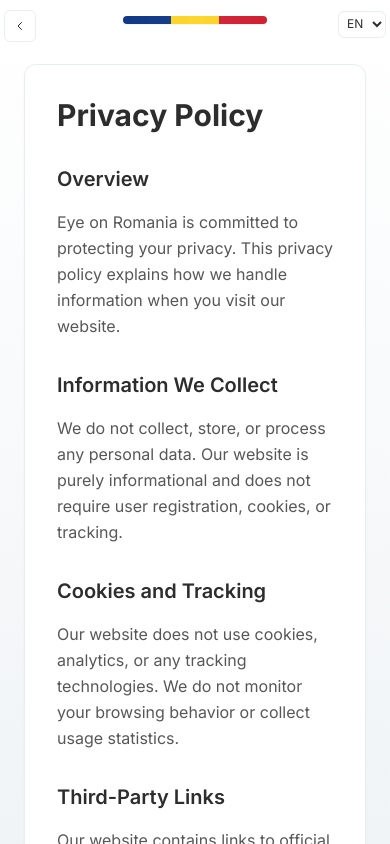
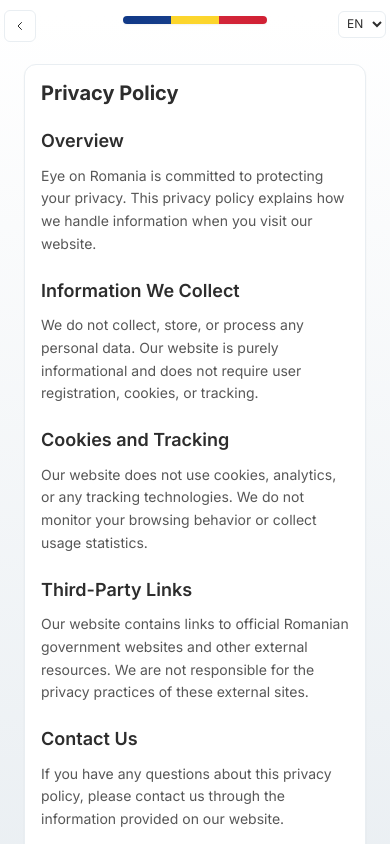
Before and after one commit to CodeNKoffee/eye-on-romania, a Next.js app: page /en/privacy in a window 390 px wide. Shown: the top 844 px of the page. Built offline with nearby package versions, Linux system fonts and the light colour scheme.

Commit message:
style: terms and privacy page 100% responsive

```diff
--- a/src/app/[locale]/privacy/page.tsx
+++ b/src/app/[locale]/privacy/page.tsx
@@ -8,59 +8,59 @@
   return (
     <div className="min-h-screen bg-gradient-to-b from-paper to-danube-mist">
       <Ribbon />
-      <div className="container mx-auto px-6 py-12">
-        <div className="max-w-4xl mx-auto bg-white rounded-xl shadow-sm border border-danube-mist p-8">
-          <h1 className="text-3xl font-bold text-transylvanian-stone mb-8">
+      <div className="container mx-auto px-4 sm:px-6 py-8 sm:py-12">
+        <div className="max-w-4xl mx-auto bg-white rounded-xl shadow-sm border border-danube-mist p-4 sm:p-6 lg:p-8">
+          <h1 className="text-xl sm:text-2xl lg:text-3xl font-bold text-transylvanian-stone mb-6 sm:mb-8 leading-tight">
             {t('privacy.title')}
           </h1>
 
-          <div className="prose prose-lg max-w-none">
-            <section className="mb-8">
-              <h2 className="text-xl font-semibold text-transylvanian-stone mb-4">
+          <div className="prose prose-sm sm:prose-base lg:prose-lg max-w-none">
+            <section className="mb-6 sm:mb-8">
+              <h2 className="text-lg sm:text-xl font-semibold text-transylvanian-stone mb-3 sm:mb-4 leading-tight">
                 {t('privacy.overview.title')}
               </h2>
-              <p className="text-transylvanian-stone/80 leading-relaxed mb-4">
+              <p className="text-sm sm:text-base text-transylvanian-stone/80 leading-relaxed mb-3 sm:mb-4">
                 {t('privacy.overview.description')}
               </p>
             </section>
 
-            <section className="mb-8">
-              <h2 className="text-xl font-semibold text-transylvanian-stone mb-4">
+            <section className="mb-6 sm:mb-8">
+              <h2 className="text-lg sm:text-xl font-semibold text-transylvanian-stone mb-3 sm:mb-4 leading-tight">
                 {t('privacy.dataCollection.title')}
               </h2>
-              <p className="text-transylvanian-stone/80 leading-relaxed mb-4">
+              <p className="text-sm sm:text-base text-transylvanian-stone/80 leading-relaxed mb-3 sm:mb-4">
                 {t('privacy.dataCollection.description')}
               </p>
             </section>
 
-            <section className="mb-8">
-              <h2 className="text-xl font-semibold text-transylvanian-stone mb-4">
+            <section className="mb-6 sm:mb-8">
+              <h2 className="text-lg sm:text-xl font-semibold text-transylvanian-stone mb-3 sm:mb-4 leading-tight">
                 {t('privacy.cookies.title')}
               </h2>
-              <p className="text-transylvanian-stone/80 leading-relaxed mb-4">
+              <p className="text-sm sm:text-base text-transylvanian-stone/80 leading-relaxed mb-3 sm:mb-4">
                 {t('privacy.cookies.description')}
               </p>
             </section>
 
-            <section className="mb-8">
-              <h2 className="text-xl font-semibold text-transylvanian-stone mb-4">
+            <section className="mb-6 sm:mb-8">
+              <h2 className="text-lg sm:text-xl font-semibold text-transylvanian-stone mb-3 sm:mb-4 leading-tight">
                 {t('privacy.thirdParty.title')}
               </h2>
-              <p className="text-transylvanian-stone/80 leading-relaxed mb-4">
+              <p className="text-sm sm:text-base text-transylvanian-stone/80 leading-relaxed mb-3 sm:mb-4">
                 {t('privacy.thirdParty.description')}
               </p>
             </section>
 
-            <section className="mb-8">
-              <h2 className="text-xl font-semibold text-transylvanian-stone mb-4">
+            <section className="mb-6 sm:mb-8">
+              <h2 className="text-lg sm:text-xl font-semibold text-transylvanian-stone mb-3 sm:mb-4 leading-tight">
                 {t('privacy.contact.title')}
               </h2>
-              <p className="text-transylvanian-stone/80 leading-relaxed">
+              <p className="text-sm sm:text-base text-transylvanian-stone/80 leading-relaxed">
                 {t('privacy.contact.description')}
               </p>
             </section>
 
-            <div className="text-sm text-transylvanian-stone/60 mt-8 pt-4 border-t border-danube-mist">
+            <div className="text-xs sm:text-sm text-transylvanian-stone/60 mt-6 sm:mt-8 pt-3 sm:pt-4 border-t border-danube-mist">
               {t('privacy.lastUpdated')}: September 2025
             </div>
           </div>
--- a/src/app/[locale]/terms/page.tsx
+++ b/src/app/[locale]/terms/page.tsx
@@ -8,59 +8,59 @@
   return (
     <div className="min-h-screen bg-gradient-to-b from-paper to-danube-mist">
       <Ribbon />
-      <div className="container mx-auto px-6 py-12">
-        <div className="max-w-4xl mx-auto bg-white rounded-xl shadow-sm border border-danube-mist p-8">
-          <h1 className="text-3xl font-bold text-transylvanian-stone mb-8">
+      <div className="container mx-auto px-4 sm:px-6 py-8 sm:py-12">
+        <div className="max-w-4xl mx-auto bg-white rounded-xl shadow-sm border border-danube-mist p-4 sm:p-6 lg:p-8">
+          <h1 className="text-xl sm:text-2xl lg:text-3xl font-bold text-transylvanian-stone mb-6 sm:mb-8 leading-tight">
             {t('terms.title')}
           </h1>
 
-          <div className="prose prose-lg max-w-none">
-            <section className="mb-8">
-              <h2 className="text-xl font-semibold text-transylvanian-stone mb-4">
+          <div className="prose prose-sm sm:prose-base lg:prose-lg max-w-none">
+            <section className="mb-6 sm:mb-8">
+              <h2 className="text-lg sm:text-xl font-semibold text-transylvanian-stone mb-3 sm:mb-4 leading-tight">
                 {t('terms.acceptance.title')}
               </h2>
-              <p className="text-transylvanian-stone/80 leading-relaxed mb-4">
+              <p className="text-sm sm:text-base text-transylvanian-stone/80 leading-relaxed mb-3 sm:mb-4">
                 {t('terms.acceptance.description')}
               </p>
             </section>
 
-            <section className="mb-8">
-              <h2 className="text-xl font-semibold text-transylvanian-stone mb-4">
+            <section className="mb-6 sm:mb-8">
+              <h2 className="text-lg sm:text-xl font-semibold text-transylvanian-stone mb-3 sm:mb-4 leading-tight">
                 {t('terms.purpose.title')}
               </h2>
-              <p className="text-transylvanian-stone/80 leading-relaxed mb-4">
+              <p className="text-sm sm:text-base text-transylvanian-stone/80 leading-relaxed mb-3 sm:mb-4">
                 {t('terms.purpose.description')}
               </p>
             </section>
 
-            <section className="mb-8">
-              <h2 className="text-xl font-semibold text-transylvanian-stone mb-4">
+            <section className="mb-6 sm:mb-8">
+              <h2 className="text-lg sm:text-xl font-semibold text-transylvanian-stone mb-3 sm:mb-4 leading-tight">
                 {t('terms.disclaimer.title')}
               </h2>
-              <p className="text-transylvanian-stone/80 leading-relaxed mb-4">
+              <p className="text-sm sm:text-base text-transylvanian-stone/80 leading-relaxed mb-3 sm:mb-4">
                 {t('terms.disclaimer.description')}
               </p>
             </section>
 
-            <section className="mb-8">
-              <h2 className="text-xl font-semibold text-transylvanian-stone mb-4">
+            <section className="mb-6 sm:mb-8">
+              <h2 className="text-lg sm:text-xl font-semibold text-transylvanian-stone mb-3 sm:mb-4 leading-tight">
                 {t('terms.intellectual.title')}
               </h2>
-              <p className="text-transylvanian-stone/80 leading-relaxed mb-4">
+              <p className="text-sm sm:text-base text-transylvanian-stone/80 leading-relaxed mb-3 sm:mb-4">
                 {t('terms.intellectual.description')}
               </p>
             </section>
 
-            <section className="mb-8">
-              <h2 className="text-xl font-semibold text-transylvanian-stone mb-4">
+            <section className="mb-6 sm:mb-8">
+              <h2 className="text-lg sm:text-xl font-semibold text-transylvanian-stone mb-3 sm:mb-4 leading-tight">
                 {t('terms.changes.title')}
               </h2>
-              <p className="text-transylvanian-stone/80 leading-relaxed mb-4">
+              <p className="text-sm sm:text-base text-transylvanian-stone/80 leading-relaxed mb-3 sm:mb-4">
                 {t('terms.changes.description')}
               </p>
             </section>
 
-            <div className="text-sm text-transylvanian-stone/60 mt-8 pt-4 border-t border-danube-mist">
+            <div className="text-xs sm:text-sm text-transylvanian-stone/60 mt-6 sm:mt-8 pt-3 sm:pt-4 border-t border-danube-mist">
               {t('terms.lastUpdated')}: September 2025
             </div>
           </div>
```
